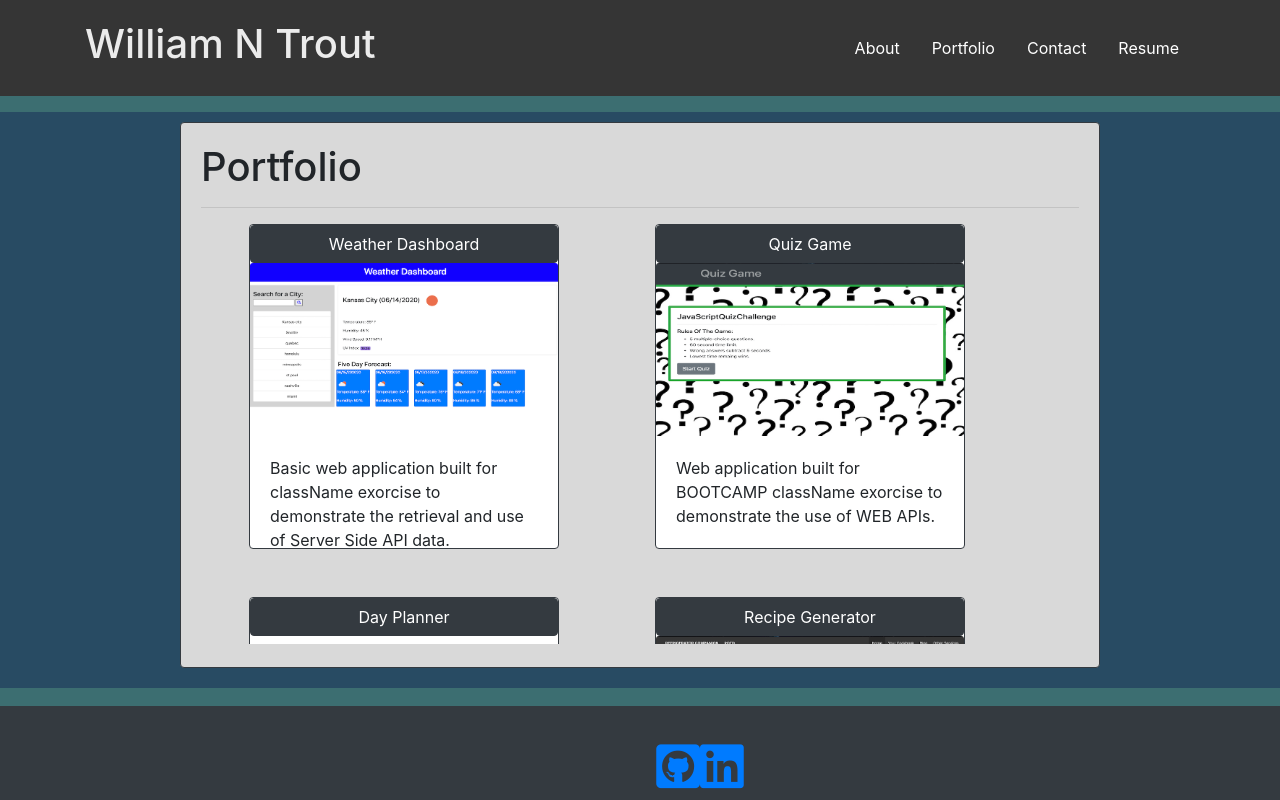
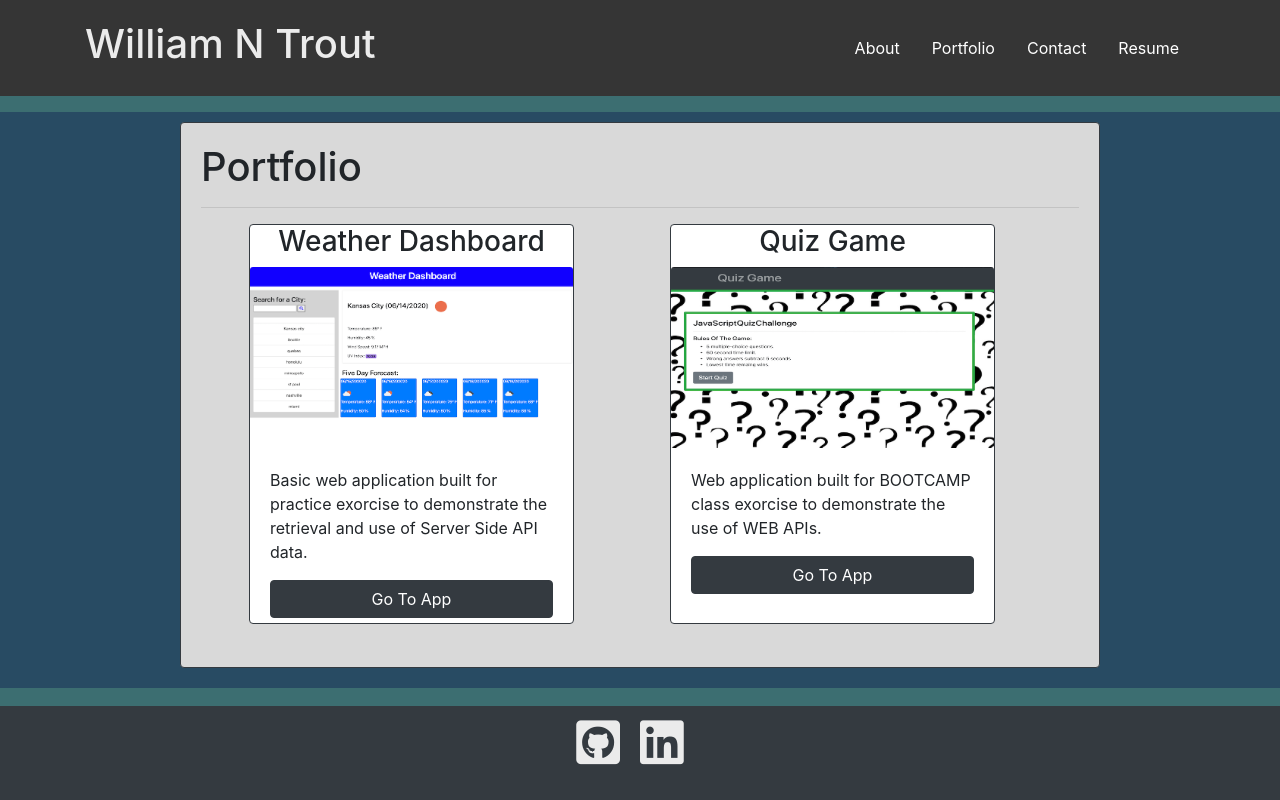
Before and after one commit to williamntrout/React-Personal-Profile, a React (Create React App) app in the folder react-profile/: page /portfolio in a window 1280 px wide. Built offline with nearby package versions, Linux system fonts and the light colour scheme.

Commit message:
working on portfolio card layout, added goto button and fixed links

```diff
--- a/react-profile/src/components/AboutContent.js
+++ b/react-profile/src/components/AboutContent.js
@@ -1,5 +1,5 @@
 import React from "react";
-import profilePic from "../images/williamntrout.jpg";
+import profilePic from "../images/williamntroutprofile.jpg";
 
 function AboutContent() {
   return (
--- a/react-profile/src/components/Footer.js
+++ b/react-profile/src/components/Footer.js
@@ -4,7 +4,7 @@ function Footer() {
   return (
     <footer
       id="sticky-footer"
-      className="py-4 bg-dark text-white-50"
+      className="bg-dark text-white-50"
       style={{
         position: "fixed",
         left: "0px",
@@ -15,19 +15,19 @@ function Footer() {
       }}
     >
       <div
-        className="container d-flex"
+        className="container d-flex justify-content-center"
         style={{
-          color: "#ffffff",
           fontSize: "50px",
-          marginBottom: "30px",
-          marginRight: "10px",
-          justifyContent: "center",
         }}
       >
         <a
           href="https://github.com/williamntrout"
           target="_blank"
           rel="noopener noreferrer"
+          style={{
+            marginRight: "20px",
+            color: "#ebebeb",
+          }}
         >
           <i className="fab fa-github-square"></i>
         </a>
@@ -35,6 +35,10 @@ function Footer() {
           href="https://linkedin.com/in/williamntrout"
           target="_blank"
           rel="noopener noreferrer"
+          style={{
+            marginRight: "20px",
+            color: "#ebebeb",
+          }}
         >
           <i className="fab fa-linkedin"></i>
         </a>
--- a/react-profile/src/components/PortfolioContent.js
+++ b/react-profile/src/components/PortfolioContent.js
@@ -7,11 +7,11 @@ import passWordGeneratorPic from "../images/PassWordGenerator.png";
 import seattlePic from "../images/Seattle.jpg";
 
 const portDiv = {
-  height: "325px",
-  width: "310px",
-  maxWidth: "310px",
+  height: "400px",
+  width: "325px",
   float: "left",
 };
+
 function PortfolioContent() {
   return (
     <div className="container">
@@ -45,14 +45,7 @@ function PortfolioContent() {
                       className="card mr-5 ml-5 mb-5 border-dark"
                       style={portDiv}
                     >
-                      <a
-                        className="btn btn-dark btn-lrg"
-                        href="https://williamntrout.github.io/weatherdashboard/"
-                        target="_blank"
-                        rel="noopener noreferrer"
-                      >
-                        Weather Dashboard
-                      </a>
+                      <h3 style={{ textAlign: "center" }}>Weather Dashboard</h3>
                       <img
                         src={weatherDashboardPic}
                         className="card-img-top image-fluid"
@@ -60,108 +53,132 @@ function PortfolioContent() {
                       />
                       <div className="card-body">
                         <p className="card-text">
-                          Basic web application built for className exorcise to
+                          Basic web application built for practice exorcise to
                           demonstrate the retrieval and use of Server Side API
                           data.{" "}
                         </p>
+                        <a
+                          type="button"
+                          className="btn btn-block btn-dark"
+                          href="https://williamntrout.github.io/weatherdashboard/"
+                          target="_blank"
+                          rel="noopener noreferrer"
+                        >
+                          Go To App
+                        </a>
                       </div>
                     </div>
+
                     <div
                       className="card mr-5 ml-5 mb-5 border-dark"
                       style={portDiv}
                     >
-                      <a
-                        className="btn btn-dark btn-lrg"
-                        href="https://williamntrout.github.io/JavasScriptQuizHomework/"
-                        target="_blank"
-                        rel="noopener noreferrer"
-                      >
-                        Quiz Game
-                      </a>
+                      <h3 style={{ textAlign: "center" }}>Quiz Game</h3>
                       <img
                         src={quizGamePic}
                         className="card-img-top image-fluid"
-                        alt="Quiz Application"
+                        alt="Weather Dashboard Application"
                       />
                       <div className="card-body">
                         <p className="card-text">
-                          Web application built for BOOTCAMP className exorcise
-                          to demonstrate the use of WEB APIs.
+                          Web application built for BOOTCAMP class exorcise to
+                          demonstrate the use of WEB APIs.{" "}
                         </p>
+                        <a
+                          type="button"
+                          className="btn btn-block btn-dark"
+                          href="https://williamntrout.github.io/JavasScriptQuizHomework/"
+                          target="_blank"
+                          rel="noopener noreferrer"
+                        >
+                          Go To App
+                        </a>
                       </div>
                     </div>
+
                     <div
                       className="card mr-5 ml-5 mb-5 border-dark"
                       style={portDiv}
                     >
-                      <a
-                        className="btn btn-dark btn-lrg"
-                        href="https://williamntrout.github.io/workdayplanner/"
-                        target="_blank"
-                        rel="noopener noreferrer"
-                      >
-                        Day Planner
-                      </a>
+                      <h3 style={{ textAlign: "center" }}>Work Day Planner</h3>
                       <img
                         src={workDayPlannerPic}
                         className="card-img-top image-fluid"
-                        alt="Workday Planner Application"
+                        alt="Weather Dashboard Application"
                       />
                       <div className="card-body">
                         <p className="card-text">
-                          Web application built for BOOTCAMP className exorcise
-                          to demonstrate the use of THIRD PARTY APIs.
+                          Web application built for BOOTCAMP exorcise to
+                          demonstrate the use of THIRD PARTY APIs.{" "}
                         </p>
+                        <a
+                          type="button"
+                          className="btn btn-block btn-dark"
+                          href="https://williamntrout.github.io/workdayplanner/"
+                          target="_blank"
+                          rel="noopener noreferrer"
+                        >
+                          Go To App
+                        </a>
                       </div>
                     </div>
+
                     <div
                       className="card mr-5 ml-5 mb-5 border-dark"
                       style={portDiv}
                     >
-                      <a
-                        className="btn btn-dark btn-lrg"
-                        href="https://williamntrout.github.io/project-1-refrigerator-companion/"
-                        target="_blank"
-                        rel="noopener noreferrer"
-                      >
-                        Recipe Generator
-                      </a>
+                      <h3 style={{ textAlign: "center" }}>Recipe Generator</h3>
                       <img
                         src={recipeGeneratorPic}
                         className="card-img-top image-fluid"
-                        alt="Recipe Application"
+                        alt="Weather Dashboard Application"
                       />
                       <div className="card-body">
                         <p className="card-text">
                           Collaborative project, bringing together principles
-                          from BOOTSTRAP, JAVASCRIPT, and API usage.
+                          from BOOTSTRAP, JAVASCRIPT, and API usage.{" "}
                         </p>
+                        <a
+                          type="button"
+                          className="btn btn-block btn-dark"
+                          href="https://williamntrout.github.io/project-1-refrigerator-companion/"
+                          target="_blank"
+                          rel="noopener noreferrer"
+                        >
+                          Go To App
+                        </a>
                       </div>
                     </div>
+
                     <div
                       className="card mr-5 ml-5 mb-5 border-dark"
                       style={portDiv}
                     >
-                      <a
-                        className="btn btn-dark btn-lrg"
-                        href="https://williamntrout.github.io/Password_Generator_Javascript_Exorcise/"
-                        target="_blank"
-                        rel="noopener noreferrer"
-                      >
+                      <h3 style={{ textAlign: "center" }}>
                         Password Generator
-                      </a>
+                      </h3>
                       <img
                         src={passWordGeneratorPic}
                         className="card-img-top image-fluid"
-                        alt="Password Generator Application"
+                        alt="Weather Dashboard Application"
                       />
                       <div className="card-body">
                         <p className="card-text">
-                          Web application built for className exorcise to
-                          demonstrate the principles of basic JAVASCRIPT.
+                          Web application from a class exorcise to demonstrate
+                          the principles of basic JAVASCRIPT.{" "}
                         </p>
+                        <a
+                          type="button"
+                          className="btn btn-block btn-dark"
+                          href="https://williamntrout.github.io/Password_Generator_Javascript_Exorcise/"
+                          target="_blank"
+                          rel="noopener noreferrer"
+                        >
+                          Go To App
+                        </a>
                       </div>
                     </div>
+
                     <div
                       className="card mr-5 ml-5 mb-5 border-dark"
                       style={portDiv}
@@ -177,6 +194,9 @@ function PortfolioContent() {
                           housing for the worlds fair, proudly flies the 12 of
                           seattle flag to honor Seahawks' fans.
                         </p>
+                        <button type="button" class="btn btn-block btn-dark">
+                          Go To App
+                        </button>
                       </div>
                     </div>
                   </div>
```
Also changed, not shown: react-profile/src/images/williamntroutprofile.jpg (added).
